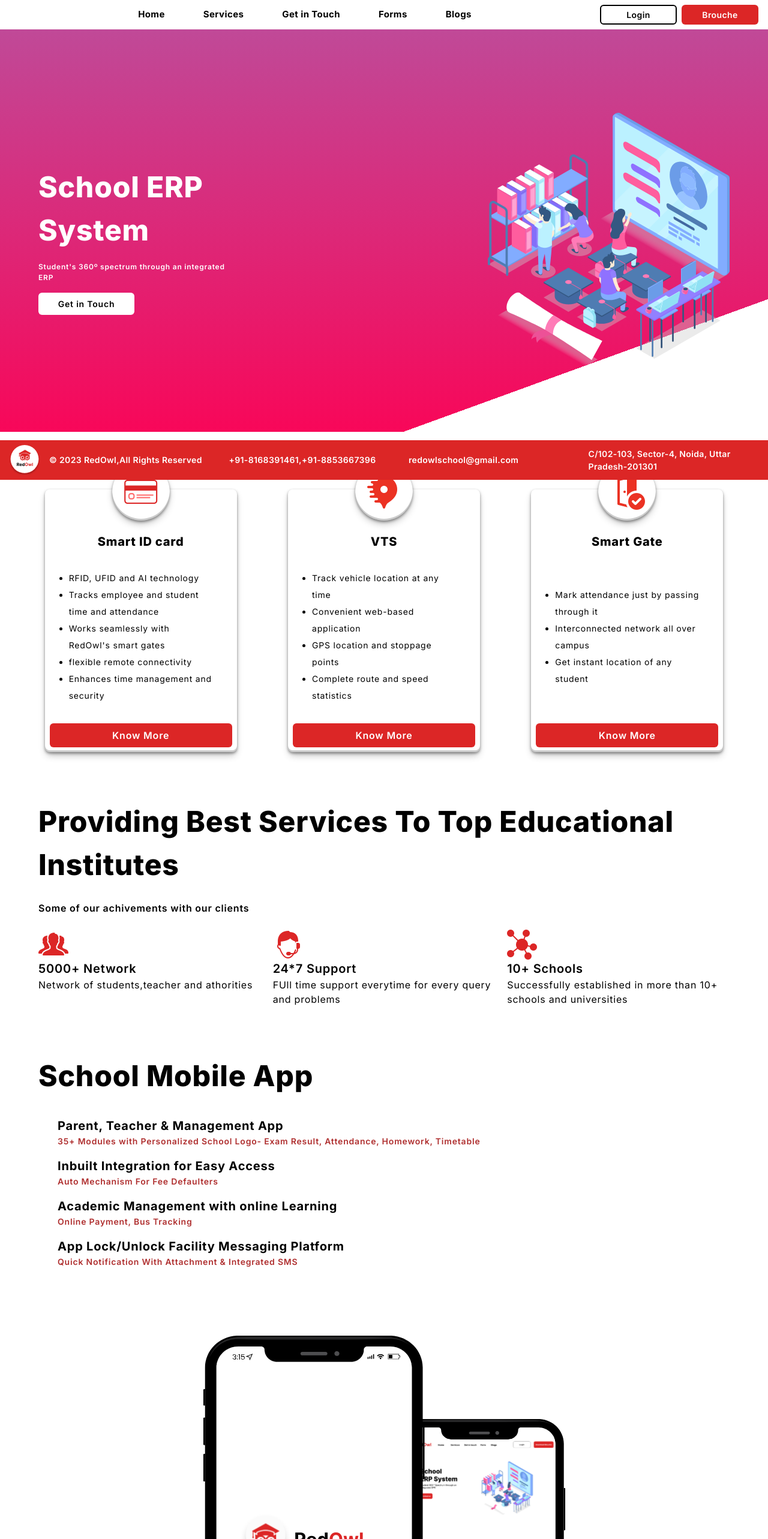
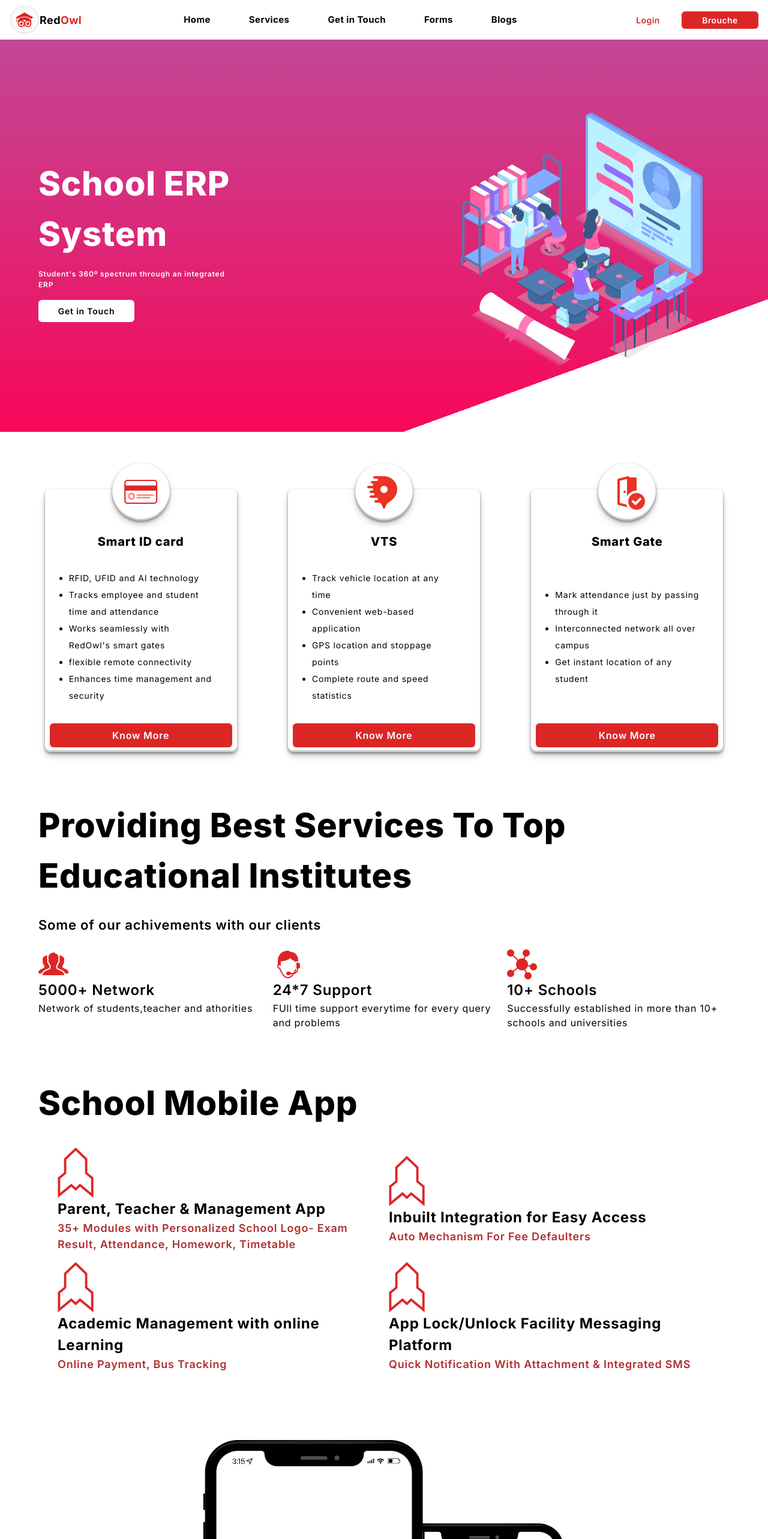
Before and after one commit to Yvg2244/redowl, a Next.js app: page / in a window 1280 px wide. Shown: the top 2566 px of the page at 60% size. Built offline with nearby package versions, Linux system fonts and the light colour scheme.

Commit message:
changed ui_3

```diff
--- a/app/blog/page.jsx
+++ b/app/blog/page.jsx
@@ -7,18 +7,19 @@ import b2 from "../../public/assests/b2.svg";
 import b3 from "../../public/assests/b3.svg";
 import menu from "../../public/assests/menu.svg";
 import cancel from "../../public/assests/cancel.svg";
+import BottomNav from "../../components/BottomNav";
 
 const Blogpage = () => {
    return (
     <div className="w-[100vw] mt-[4rem] tracking-wide">
-      <h2 className="w-[100vw] my-6 text-center font-bold text-[24px]">
+      <h2 className="w-[100vw] my-6 mb-2 text-center font-bold text-[24px] 2xl:text-[28px]">
         Blogs
       </h2>
-      <section className=" w-[100vw] min-h-[100vh] gap-8 justify-center items-center flex flex-col md:flex-row  ">
+      <section className=" w-[100vw] h-[80vh] gap-8 justify-center md:items-start items-center flex flex-col md:flex-row  ">
         <div className="flex p-4 rounded-lg flex-col shadow-xl shadow-black-500/50 justify-center md:items-baseline items-center h-[auto] w-[20rem] md:w-[12rem] gap-4">
           <Image src={b1} alt="blog 1 image" />
-          <h3 className="text-[16px] font-semibold">
-            RedOwls new smart ID card’s full working{" "}
+          <h3 className="text-[16px] 2xl:text-[20px] font-semibold">
+            RedOwls new smart ID card&apos;s full working{" "}
           </h3>
           <button className="bg-secoundry_red border-none py-2 text-white w-full rounded-md">
             Read More
@@ -26,7 +27,7 @@ const Blogpage = () => {
         </div>
         <div className="flex p-4 rounded-lg flex-col shadow-xl shadow-black-500/50 justify-center md:items-baseline items-center h-[auto] w-[20rem] md:w-[12rem] gap-4">
           <Image src={b2} alt="blog 1 image" />
-          <h3 className="text-[16px] font-semibold">
+          <h3 className="text-[16px] 2xl:text-[20px] font-semibold">
             Make your libraries smarter with redowl
           </h3>
           <button className="bg-secoundry_red border-none py-2 text-white w-full rounded-md">
@@ -35,7 +36,7 @@ const Blogpage = () => {
         </div>
         <div className="flex p-4 rounded-lg flex-col shadow-xl shadow-black-500/50 justify-center md:items-baseline items-center h-[auto] w-[20rem] md:w-[12rem] gap-4">
           <Image src={b3} alt="blog 1 image" />
-          <h3 className="text-[16px] font-semibold">
+          <h3 className="text-[16px] 2xl:text-[20px] font-semibold">
             5 new Campuses made smarted by RedOwl{" "}
           </h3>
           <button className="bg-secoundry_red border-none py-2 text-white w-full rounded-md">
@@ -43,6 +44,7 @@ const Blogpage = () => {
           </button>
         </div>
       </section>
+      <BottomNav/>
     </div>
   );
 };
--- a/app/get-in-touch/page.jsx
+++ b/app/get-in-touch/page.jsx
@@ -6,12 +6,13 @@ import redBg from "../../public/assests/redBg.svg";
 import logo from "../../public/assests/logo.svg";
 import Atsign from "../../public/assests/Atsign.png";
 import Map from "../../public/assests/Map.svg";
-import mainBg from "../../public/assests/mainBg.svg";
+
 import Ringer from "../../public/assests/Ringer.svg";
 import Navbar from "../../components/Navbar";
+import BottomNav from "../../components/BottomNav";
 const Touchpage = () => {
   return (
-    <div className="w-[100vw] mt-[4rem] h-[80vh] md:grid md:grid-cols-12 tracking-wide ">
+    <div className="w-[100vw] h-[100vh] mt-[4rem] md:grid md:grid-cols-12 tracking-wide ">
       <div className="absolute md:hidden w-[100vw] h-[100vh] -z-10">
         <Image src={redBg} layout="fill" objectFit="cover" quality={100} />
       </div>
@@ -40,14 +41,14 @@ const Touchpage = () => {
         </div>
       </section>
       <section className="col-span-8 w-full text-white md:text-black  flex flex-col justify-start items-start gap-8 p-4  ">
-        <h2 className="font-bold text-center w-full text-[24px]">
+        <h2 className="font-bold text-center w-full text-[24px] 2xl:text-[28px]">
           Get in touch
         </h2>
         <div className="flex flex-col gap-8">
           <div className="flex gap-2 flex-col">
             <label className="font-semibold">First Name</label>
             <input
-              className="border-none"
+              className=""
               type="text"
               placeholder="FirstName"
               name=""
@@ -57,7 +58,7 @@ const Touchpage = () => {
           <div className="flex gap-2 flex-col">
             <label className="font-semibold">Last Name</label>
             <input
-              className="border-none"
+              className=""
               type="text"
               placeholder="LastName"
               name=""
@@ -68,7 +69,7 @@ const Touchpage = () => {
         <div className="flex gap-2 flex-col">
           <label className="font-semibold ">Email</label>
           <input
-            className="border-none"
+            className=""
             type="email"
             placeholder="Email"
             name=""
@@ -87,11 +88,11 @@ const Touchpage = () => {
             id=""
           />
         </div>
-        <button className="bg-white md:bg-secoundry_red font-semibold text-black  md:text-white m-0 py-2 px-8 border-none rounded-md">
+        <button className="bg-white md:bg-secoundry_red font-semibold text-black  md:text-white m-0 py-2 px-8  rounded-md">
           Get In Touch
         </button>
       </section>
-      {/* <BottomNav /> */}
+      {/* <BottomNav/> */}
     </div>
   );
 };
--- a/app/page.jsx
+++ b/app/page.jsx
@@ -13,9 +13,8 @@ import windowButton from "../public/assests/appleStore.svg";
 import gate from "../public/assests/gate.svg";
 import track from "../public/assests/track.svg";
 import screen from "../public/assests/screen.svg";
-
+import rocket from "../public/assests/rocket.svg";
 import BottomNav from "../components/BottomNav";
-
 
 const Mainpage = () => {
   return (
@@ -23,17 +22,17 @@ const Mainpage = () => {
       <div className="col-span-2 mainSection">
         <main className="flex text-white mainSectionDiv mt-[0rem] md:mt-[5rem] relative h-[50vh] md:min-h-[80vh] items-center px-[1rem] md:pl-[4rem] md:pr-[4rem] justify-between">
           <div className="flex flex-col  w-[28rem] md:w-[20rem] gap-4">
-          <h1 className="font-extrabold text-[27px] md:text-[48px] ">
+            <h1 className="font-extrabold text-[27px] md:text-[48px] xl:text-[56px]">
               School ERP System
             </h1>
-          <p className="font-semibold text-[12px] md:[18px]">
+            <p className="font-semibold text-[12px] md:[18px] xl-[22px]">
               Student&apos;s 360º spectrum through an integrated ERP
             </p>
             <button className="w-[8rem] md:w-[10rem] m-0 p-[8px] font-semibold border-none rounded-md bg-white text-black text-[10px] md:text-[14px]">
               Get in Touch
             </button>
           </div>
-        <div>
+          <div className="w-[28rem]">
             <Image src={MainImg} alt="RedOwlSchools display Image" />
           </div>
         </main>
@@ -100,26 +99,26 @@ const Mainpage = () => {
         id="services"
         className="grid content-center gap-6 mt-[5rem] grid-col-2 col-span-2 h-auto my-4 px-[1rem] md:pl-[4rem] md:pr-[4rem]"
       >
-        <h2 className="font-extrabold col-span-2 w-[100%] text-[24px] md:text-[48px] ">
+        <h2 className="font-extrabold col-span-2 w-[100%] text-[24px] md:text-[48px] xl:text-[56px]">
           Providing Best Services To Top Educational Institutes
         </h2>
-        <h4 className="col-span-2 text-[16px] font-semibold">
+        <h4 className="col-span-2 text-[16px] xl:text-[22px] font-semibold">
           Some of our achivements with our clients
         </h4>
         <div className="grid grid-cols-1 md:grid-cols-3 gap-10 md:gap-5 w-full col-span-2 justify-between">
           <div className="flex-col gap-5">
             <Image alt="RedOwlSchools Network" src={group} />
-            <h3 className="font-semibold text-[20px]">5000+ Network</h3>
+            <h3 className="font-semibold text-[20px] xl:text-[24px]">5000+ Network</h3>
             <p className="">Network of students,teacher and athorities </p>
           </div>
           <div className="flex-col gap-5">
             <Image alt="RedOwlSchools support" src={support} />
-            <h3 className="font-semibold text-[20px]">24*7 Support</h3>
+            <h3 className="font-semibold text-[20px] xl:text-[24px]">24*7 Support</h3>
             <p>FUll time support everytime for every query and problems</p>
           </div>
           <div className="flex-col gap-5">
             <Image alt="RedOwlSchools connections" src={network} />
-            <h3 className="font-semibold text-[20px]">10+ Schools</h3>
+            <h3 className="font-semibold text-[20px] xl:text-[24px]">10+ Schools</h3>
             <p>
               Successfully established in more than 10+ schools and universities
             </p>
@@ -127,37 +126,49 @@ const Mainpage = () => {
         </div>
       </section>
       <section className="mt-[4rem] col-span-2 h-auto my-4 gap-10 px-[1rem] md:pl-[4rem] md:pr-[4rem] justify-center ">
-        <h2 className="font-extrabold text-[27px] md:text-[48px] ">
+        <h2 className="font-extrabold text-[27px] md:text-[48px] xl:text-[56px]">
           School Mobile App
         </h2>
 
-        <div className="items-center grid gap-4 col-span-3 grid-cols-1 p-8">
-          <div className="flex flex-col text-[12px] text-secoundry_red md:text-black md:text-[20px]">
+        <div className="items-center grid gap-4 col-span-3 grid-cols-2 p-8">
+          <div className="grid text-[12px] text-secoundry_red md:text-black md:text-[20px] xl:text-[24px]">
+            <div>
+              <Image src={rocket} />
+            </div>
             <h3 className="font-bold ">Parent, Teacher & Management App</h3>
-            <p className="font-semibold  hidden md:block text-[14px] text-primary_red">
+            <p className="font-semibold  hidden md:block text-[14px] xl:text-[18px] text-primary_red">
               35+ Modules with Personalized School Logo- Exam Result,
               Attendance, Homework, Timetable
             </p>
           </div>
-          <div className="flex flex-col text-[12px] text-secoundry_red md:text-black md:text-[20px]">
+          <div className="grid text-[12px] text-secoundry_red md:text-black md:text-[20px] xl:text-[24px]">
+            <div>
+              <Image src={rocket} />
+            </div>
             <h3 className="font-bold ">Inbuilt Integration for Easy Access</h3>
-            <p className="font-semibold hidden md:block text-[14px] text-primary_red">
+            <p className="font-semibold hidden md:block text-[14px] xl:text-[18px] text-primary_red">
               Auto Mechanism For Fee Defaulters
             </p>
           </div>
-          <div className="flex flex-col text-[12px] text-secoundry_red md:text-black md:text-[20px]">
+          <div className="grid text-[12px] text-secoundry_red md:text-black md:text-[20px] xl:text-[24px]">
+            <div>
+              <Image src={rocket} />
+            </div>
             <h3 className="font-bold ">
               Academic Management with online Learning
             </h3>
-            <p className="font-semibold hidden md:block text-[14px] text-primary_red">
+            <p className="font-semibold hidden md:block text-[14px] xl:text-[18px] text-primary_red">
               Online Payment, Bus Tracking
             </p>
           </div>
-          <div className="flex flex-col text-[12px] text-secoundry_red md:text-black md:text-[20px]">
+          <div className="grid text-[12px] text-secoundry_red md:text-black md:text-[20px] xl:text-[24px]">
+            <div>
+              <Image src={rocket} />
+            </div>
             <h3 className="font-bold ">
               App Lock/Unlock Facility Messaging Platform{" "}
             </h3>
-            <p className="font-semibold hidden md:block text-[14px] text-primary_red">
+            <p className="font-semibold hidden md:block text-[14px] xl:text-[18px] text-primary_red">
               Quick Notification With Attachment & Integrated SMS
             </p>
           </div>
@@ -165,14 +176,24 @@ const Mainpage = () => {
       </section>
       <section className="mt-[4rem] col-span-2 h-auto my-4 flex flex-col items-center gap-6 px-[1rem] md:pl-[4rem] md:pr-[4rem] justify-center ">
         <div className="px-[4rem]">
-        <Image src={screen}/>
+          <Image src={screen} />
         </div>
-      <h3 className="text-[20px]  font-bold">Download Our App</h3>
-      <p> RedOwl SMS is a reliable & cost-effective solution with pre- defined & custom template facility</p>
-      <div className="flex flex-col gap-4">
-        <div className="w-[10rem]"><Image src={appleStore}/></div>
-        <div className="w-[10rem]"><Image src={googleButton}/></div>
-        <div className="w-[10rem]"><Image src={windowButton}/></div>
+        <h3 className="text-[20px] xl:text-[24px] font-bold">Download Our App</h3>
+        <p>
+          {" "}
+          RedOwl SMS is a reliable & cost-effective solution with pre- defined &
+          custom template facility
+        </p>
+        <div className="flex flex-col md:flex-row gap-4">
+          <div className="w-[10rem]">
+            <Image src={appleStore} />
+          </div>
+          <div className="w-[10rem]">
+            <Image src={googleButton} />
+          </div>
+          <div className="w-[10rem]">
+            <Image src={windowButton} />
+          </div>
         </div>
       </section>
       <BottomNav />
--- a/components/BottomNav.jsx
+++ b/components/BottomNav.jsx
@@ -5,7 +5,8 @@ import footerLogo from "../public/assests/footerLogo.svg";
 import Image from "next/image";
 const BottomNav = () => {
   return (
-    <div className="md:sticky md:bottom-0 bg-secoundry_red  font-semibold text-[12px] md:text-[14px] text-white w-[100vw] tracking-wide items-center justify-between flex gap-4 h-[auto] p-2 md:py-2 md:p-4">
+    <div className=" bg-secoundry_red   text-[10px] md:text-[12px] 2xl:text-[18px] text-white w-[100vw] tracking-wide items-center justify-between flex gap-4 h-[auto] p-2 md:py-2 md:p-4">
+      <div className="flex justify-center flex-col">
         <Image
           src={footerLogo}
           height={50}
@@ -13,11 +14,17 @@ const BottomNav = () => {
           className=""
           alt="RedOwlSchools Logo"
         />
-      <div className="grid grid-col-1 md:grid-cols-4 gap-2 md:gap-4 items-center ">
         <p className="">
           <span>© 2023 RedOwl,</span>
           <span>All Rights Reserved</span>
         </p>
+      </div>
+      <div className="flex gap-2 justify-center flex-col">
+        <p className="">Contact</p>
+        <p className="">Services</p>
+        <p className="">Blog</p>
+      </div>
+      <div className="flex gap-2 justify-center flex-col">
         <p className="">+91-8168391461,+91-8853667396</p>
         <p className=""> redowlschool@gmail.com</p>
         <p className="">C/102-103, Sector-4, Noida, Uttar Pradesh-201301</p>
--- a/components/Navbar.jsx
+++ b/components/Navbar.jsx
@@ -12,7 +12,7 @@ const MobileNav = () => {
     <>
       <nav
         className={
-          "fixed md:top-0 h-[100vh] md:h-[auto] z-10 " +
+          "fixed md:top-0 w-[100vw] h-[100vh] md:h-[auto] z-10 " +
           (show ? "top-0" : "top-[-100vh]")
         }
       >
@@ -42,7 +42,20 @@ const MobileNav = () => {
           )}
         </div>
         <header className="bg-white p-[1.5rem] w-[100vw] tracking-wide items-center flex flex-col justify-between md:flex-row lg:justify-between lg:gap-4 h-[100%] md:h-[auto] lg:py-2 lg:p-4">
-          <div className="flex flex-col md:flex-row  gap-[2rem] items-center "></div>
+          <div className="flex flex-col md:flex-row  gap-[2rem] items-center ">
+          <div className="flex justify-center items-center">
+            <Image
+              src={logo}
+              height={50}
+              width={50}
+              className=""
+              alt="RedOwlSchools Logo"
+            />
+            <p className="font-bold text-[18px] text-black">
+              Red<span className="text-secoundry_red">Owl</span>
+            </p>
+          </div>
+          </div>
           <ul className="flex flex-col md:flex-row text-[20px] text-center md:text-[15px] font-bold gap-[2rem]">
             <li>
               <Link
@@ -106,7 +119,7 @@ const MobileNav = () => {
                 setShow(false);
               }}
               href={""}
-              className="flex justify-center items-center min-w-[8rem] p-[4px] font-semibold rounded-md border-[2px] border-black"
+              className="flex justify-center items-center w-[6rem] p-[4px] font-semibold rounded-md border-[2px] md:text-secoundry_red md:border-none border-black"
             >
               Login
             </Link>
```
Also changed, not shown: public/assests/rocket.svg (added). Lines whose indentation alone changed are shown as unchanged.
